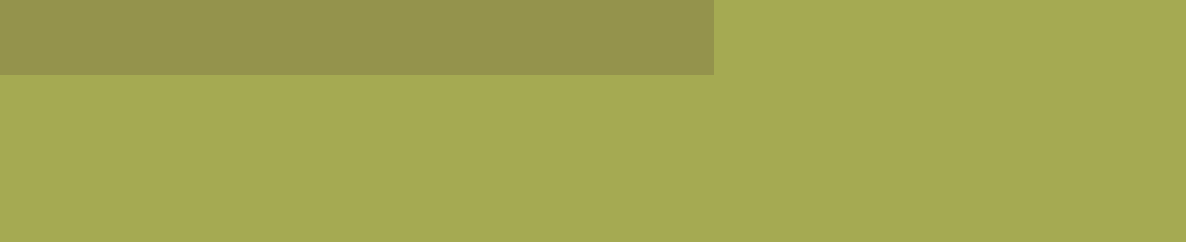
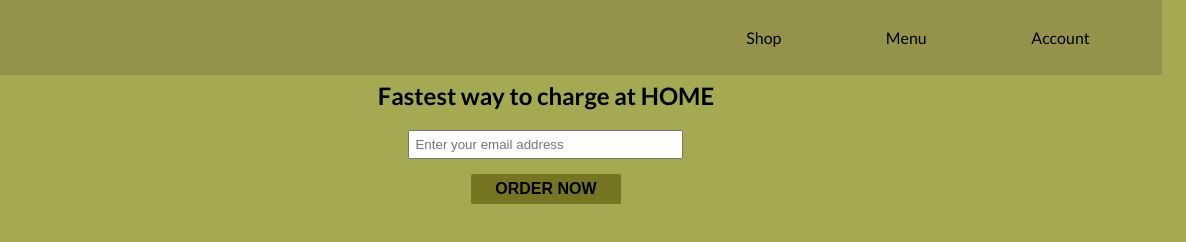
Before and after one commit to braincee/microverse_trial_3, a plain HTML site: page index.html in a window 1280 px wide. Shown: the full height of the page, 94-1280 px from the left. Drawn offline with Linux system fonts and the light colour scheme.

Commit message:
added section

```diff
--- a/index.html
+++ b/index.html
@@ -23,5 +23,29 @@
           alt="tesla logo"
         />
       </div>
+      <nav id="nav-bar">
+        <ul>
+          <li><a class="nav-link" href="#features">Shop</a></li>
+          <li><a class="nav-link" href="#how-it-works">Menu</a></li>
+          <li><a class="nav-link" href="#pricing">Account</a></li>
+        </ul>
+      </nav>
+    </header>
+
+    <div class="container"></div>
+
+    <section id="hero">
+      <h2>Fastest way to charge at HOME</h2>
+      <form id="form" >
+        <input
+          name="email"
+          id="email"
+          type="email"
+          placeholder="Enter your email address"
+          required
+        />
+        <input id="submit" type="submit" value="ORDER NOW" class="btn" />
+      </form>
+    </section>
 </body>
 </html>
```
